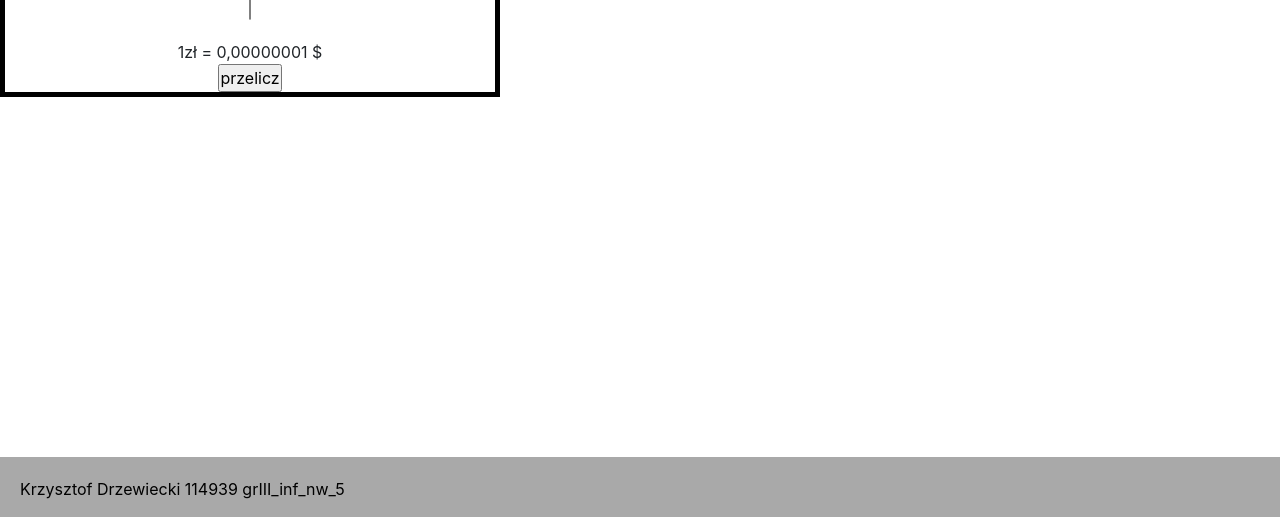
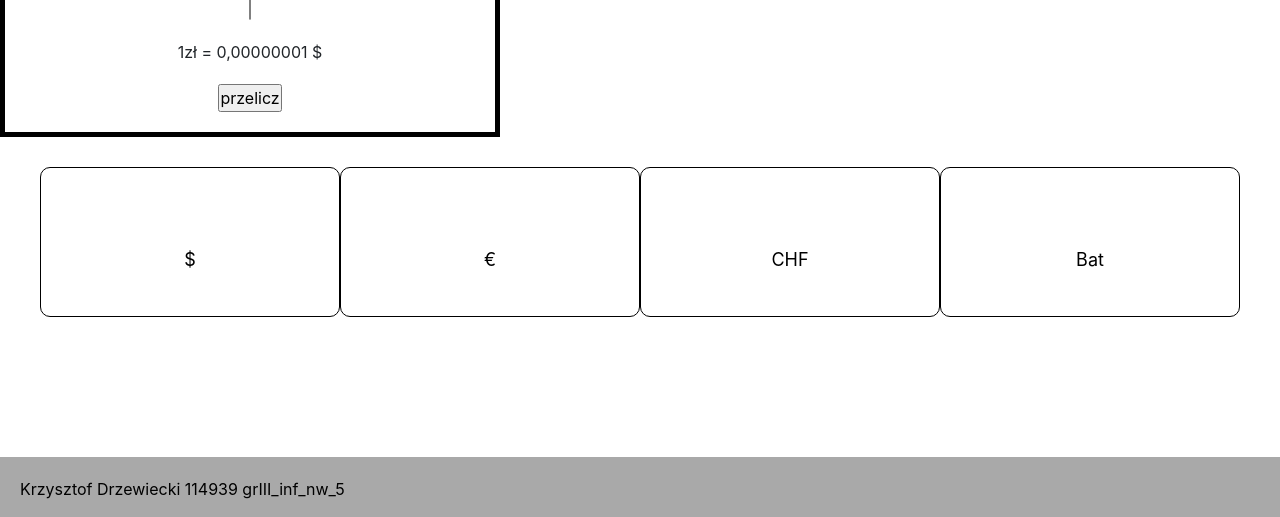
Before and after one commit to vertio/WsbPiuZall, a PHP site: page /src/php/kantor.php in a window 1280 px wide. Shown: the part 283-800 px from the top of the page. Run offline with PHP 8.4, Linux system fonts and the light colour scheme; data that the repository does not hold is empty.

Commit message:
- edit kantor style

```diff
--- a/index.html
+++ b/index.html
@@ -24,7 +24,7 @@
                 <a class="nav-link active" aria-current="page" href="src/php/kantor.php">Kantor Walut</a>
               </li>
               <li class="nav-link">
-                <a class="nav-link active" aria-current="page" href="src/php/login.php">Zaloguj</a>
+                <!-- <a class="nav-link active" aria-current="page" href="src/php/login.php">Zaloguj</a> -->
               </li>
             </ul>
           </div>
--- a/package.json
+++ b/package.json
@@ -4,7 +4,6 @@
   "description": "final project with piu for credit ",
   "main": "index.js",
   "scripts": {
-    "test": "npm start",
     "build:scss": "node-sass --output-style compressed -o dist/css src/css",
     "watch:css": "onchange \"src/css/main.scss\" -- npm run build:scss",
     "watch:js":"onchange -v \"src/js/*.js\" -- npm run lint:js",
--- a/src/css/main.scss
+++ b/src/css/main.scss
@@ -21,6 +21,7 @@ body{
 }
 footer{
     position: absolute;
+    clear: both;
     color:black;
     bottom: 0;
     width: 100%;
@@ -84,12 +85,16 @@ form .ButtonControl input{
     height: auto;
     width: 500px;
     border: 5px solid black;
+
 }
 .currency_body, .header, .title, .exchange_convert, .exchange_rate{
     text-align: center;
     h4{
         font-size: 15px;
     }
+}
+.exchange_convert{
+    margin: 20px;
 }
 .exchange_select{
     display: flex;
@@ -105,3 +110,32 @@ form .ButtonControl input{
     border-radius: 3px;
     width: 0;
 }
+.currency_rate{
+    display: flex;
+    justify-content: space-between;
+    margin: 30px 40px 20px 40px;
+}
+.CurrencyCard1, .CurrencyCard2, .CurrencyCard3, .CurrencyCard4{
+    width: 350px;
+    height: 150px;
+    border: 1px solid black;
+    border-radius: 10px;
+}
+.header_currency{
+    color: black;
+    text-align: center;
+    width: 100%;
+    height: 48px;
+    padding: 10px 0 10px 0;
+}
+.body_currency{
+     color: black;
+     width: 100%;
+     height: 100px;
+     text-align: center;
+     p{
+         font-size: 18px;
+         color: black;
+         padding-top: 30px;
+     }
+}
--- a/src/php/kantor.php
+++ b/src/php/kantor.php
@@ -6,7 +6,6 @@
     <meta name="viewport" content="width=device-width, initial-scale=1.0">
     <link rel="stylesheet" type="text/css" href="../../src/assets/lib/bootstrap/css/bootstrap.min.css">
     <link rel="stylesheet" type="text/css" href="../../dist/css/main.css">
-    <link rel="stylesheet" type="text/css" href="../../dist/css/test.css">
     <title>kantor Walut</title>
 </head>
 <body>
@@ -76,17 +75,7 @@
           </div>
         </form>
       </div>
-
-      <!-- <div class="header">
-      <h2>Podaj kwotę w PLN i wybierz walutę</h2>
-	    <form method="GET" action="convert.php">
-        <input type="text" name="from" placeholder="From" /> <br />
-        <input type="text" name="to" placeholder="To" /> <br />
-        <input type="number" name="amount" min="1" placeholder="Amount" /> <br />
-        <input type="submit" value="Convert" /> <br />
-      </form>
-      </div> -->
-
+    <div class="currency_rate">
       <div class="CurrencyCard1">
         <div class="cardbody">
           <?php
@@ -94,12 +83,11 @@
             $url = 'http://api.nbp.pl/api/exchangerates/rates/A/USD';
             $xml = file_get_contents($url, false, $context);
             $xml = simplexml_load_string($xml);
-            echo $xml->Currency . "<br>";
-            echo $xml->Rates->Rate->Mid . "<br>";
+            echo  '<div class="header_currency"><h4>' . $xml->Currency . '</h4></div>';
+            echo '<div class="body_currency"><p>' . $xml->Rates->Rate->Mid . ' $ </p></div>';
           ?>
         </div>
       </div>
-
       <div class="CurrencyCard2">
       <div class="cardbody">
       <?php
@@ -107,12 +95,11 @@
             $url = 'http://api.nbp.pl/api/exchangerates/rates/A/EUR';
             $xml = file_get_contents($url, false, $context);
             $xml = simplexml_load_string($xml);
-            echo $xml->Currency . "<br>";
-            echo $xml->Rates->Rate->Mid . "<br>";
+            echo  '<div class="header_currency"><h4>' . $xml->Currency .  '</h4></div>';
+            echo '<div class="body_currency"><p>' . $xml->Rates->Rate->Mid . ' € </p></div>';
           ?>
       </div>
       </div>
-
       <div class="CurrencyCard3">
       <div class="cardbody">
       <?php
@@ -120,8 +107,8 @@
             $url = 'http://api.nbp.pl/api/exchangerates/rates/A/CHF';
             $xml = file_get_contents($url, false, $context);
             $xml = simplexml_load_string($xml);
-            echo $xml->Currency . "<br>";
-            echo $xml->Rates->Rate->Mid . "<br>";
+            echo  '<div class="header_currency"><h4>' . $xml->Currency . '</h4></div>';
+            echo '<div class="body_currency"><p>' . $xml->Rates->Rate->Mid . ' CHF </p></div>';
           ?>
       </div>
       </div>
@@ -133,12 +120,12 @@
             $url = 'http://api.nbp.pl/api/exchangerates/rates/A/THB';
             $xml = file_get_contents($url, false, $context);
             $xml = simplexml_load_string($xml);
-            echo $xml->Currency . "<br>";
-            echo $xml->Rates->Rate->Mid . "<br>";
+            echo  '<div class="header_currency"><h4>' . $xml->Currency . '</h4></div>';
+            echo '<div class="body_currency"><p>' . $xml->Rates->Rate->Mid . ' Bat</p></div>';
           ?>
       </div>
       </div>
-
+    </div>
       <footer>
           <div class="ending">
               <p>Krzysztof Drzewiecki 114939 grIII_inf_nw_5 </p>
```
Also changed, not shown: dist/css/main.css (+1 -1 lines).
